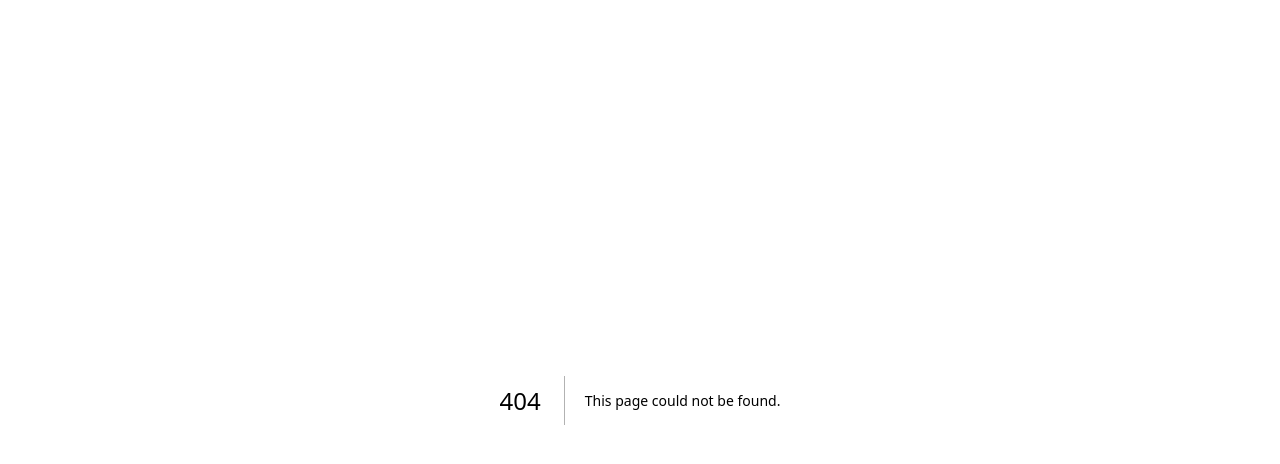
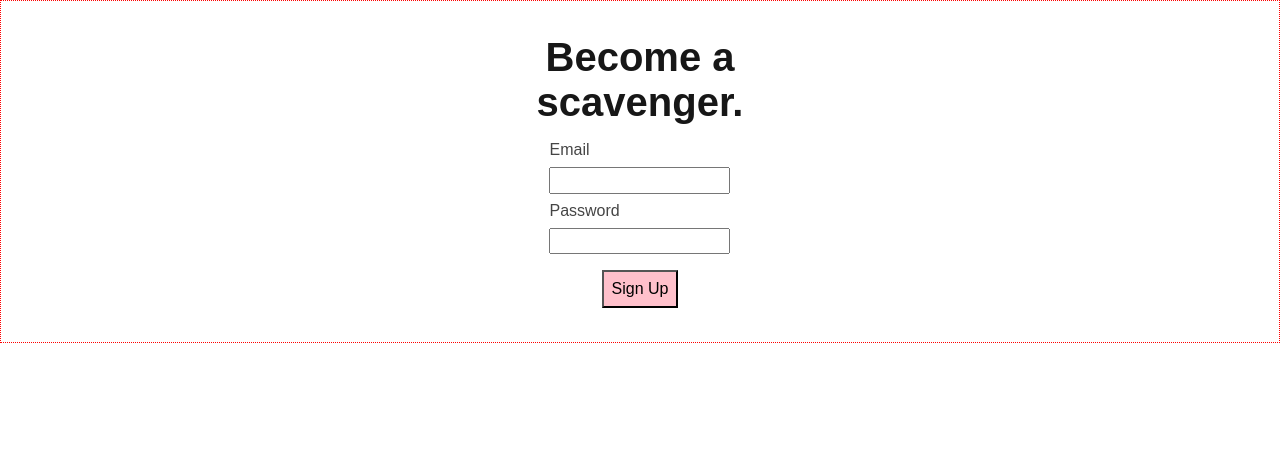
Before and after one commit to CalumCheah/firstStreetScavengers, a Next.js app: page /signup in a window 1280 px wide. Before the commit this address had no page. Shown: the top 464 px of the page. Built offline with nearby package versions, Linux system fonts and the light colour scheme.

Commit message:
started progress on signup page

```diff
--- /dev/null
+++ b/app/signup/page.module.css
@@ -0,0 +1,47 @@
+.main {
+    height: 100%;
+    width: 100%;
+    border: red dotted 1px;
+    justify-items: center;
+    align-content: center;
+}
+
+.form {
+    display: flex;
+    flex-direction: column;
+    height: 50%;
+    width: 30%;
+    padding: 2em;
+    border-radius: 10px;
+    border: rgba(255, 255, 255, .1) solid 2px;
+    align-items: center;
+    justify-content: center;
+    gap: 1em;
+}
+
+.title {
+    font-size: 2.5em;
+    text-align: center;
+}
+
+.inputs {
+    display: flex;
+    flex-direction: column;
+    gap: .5em;
+}
+
+.label {
+    opacity: .8;
+    font-size: 1em;
+}
+
+.textInput {
+    height: 2em;
+}
+
+.submit {
+    padding: .5em;
+    font-size: 1em;
+    background-color: pink;
+    color: black;
+}
--- /dev/null
+++ b/app/signup/page.tsx
@@ -0,0 +1,20 @@
+import styles from "./page.module.css"
+
+const SignUp = () => {
+    return (
+        <main className={styles.main}>
+            <form className={styles.form}>
+                <h1 className={styles.title}>Become a scavenger.</h1>
+                <div className={styles.inputs}>
+                    <label className={styles.label}>Email</label>
+                    <input className={styles.textInput} type="text" id="email" name="email"/>
+                    <label className={styles.label}>Password</label>
+                    <input className={styles.textInput} type="text" id="password" name="password"/>
+                </div>
+                <button className={styles.submit} type="submit">Sign Up</button>
+            </form>
+        </main>
+    )
+}
+
+export default SignUp
```
